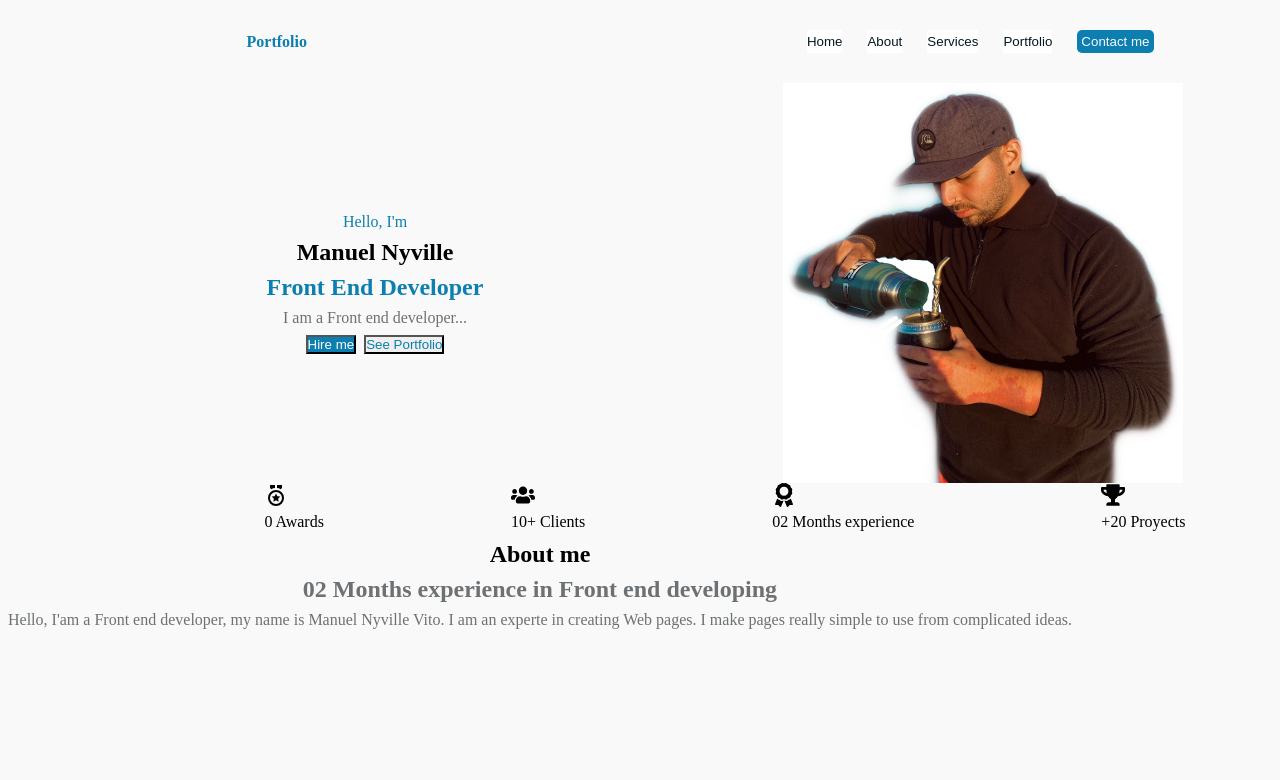
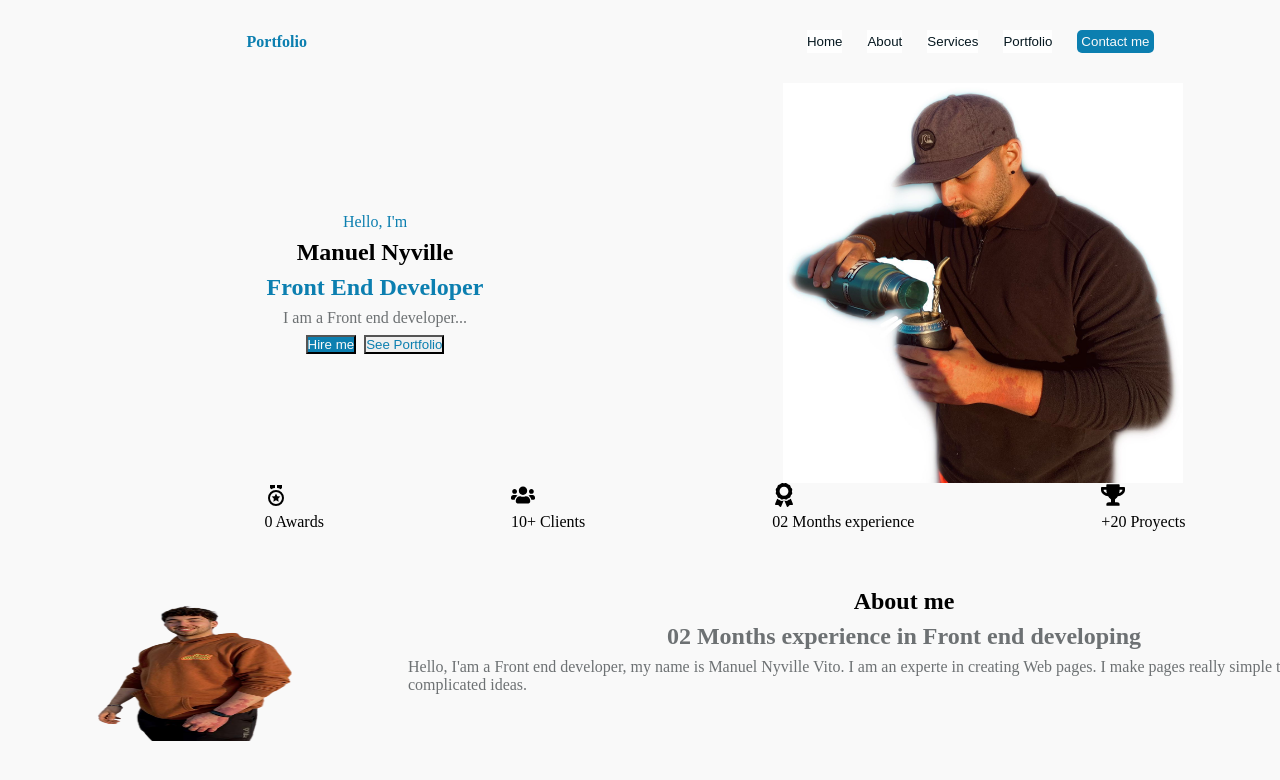
Before and after one commit to Manunyville/Portfolio-tp, a React (Create React App) app: page / in a window 1280 px wide. Shown: the top 780 px of the page. Built offline with nearby package versions, Linux system fonts and the light colour scheme; the HTML template or start-up script is replaced by a standard one.

Commit message:
Importacion imagen, alineacion del componente about

```diff
--- a/src/components/aboutme/aboutMe.jsx
+++ b/src/components/aboutme/aboutMe.jsx
@@ -1,23 +1,27 @@
 import './aboutMe.css'
 import React from 'react'
-import { Stack, HStack, VStack, Flex, Button, ButtonGroup, Text, Container, Heading } from '@chakra-ui/react'
+import { Stack, HStack, VStack, Flex, Button, ButtonGroup, Text, Container, Heading, Image } from '@chakra-ui/react'
 import { motion } from "framer-motion"
+import Fotaki from '../../assets/img/fotoabout.png'
 
 const About = () =>{
 
     return(
-        <>
-            <Container marginTop={10}>
-                <HStack>
-                    <img src="" alt="" />
+        <Container>
+            <HStack marginTop={10}>
+
+                    <Stack>
+
+                    <Image src={Fotaki} alt="" className='fotoAbout'width={400} height={200} />
+                    </Stack>
                     <VStack>
                         <Heading>About me</Heading>
                         <Heading fontSize='lg' color={'#6D7173'}> <strong>02 Months experience in Front end developing</strong></Heading>
                         <Text color={'#6D7173'}>Hello, I'am a Front end developer, my name is Manuel Nyville Vito. I am an experte in creating Web pages. I make pages really simple to use from complicated ideas.</Text>
                     </VStack>
-                </HStack>
-            </Container>
-        </>
+
+            </HStack>
+        </Container>
     )
 }
 export default About
```
Also changed, not shown: src/assets/img/fotoabout.png (added), src/components/aboutme/aboutMe.css (line endings or trailing spaces).
